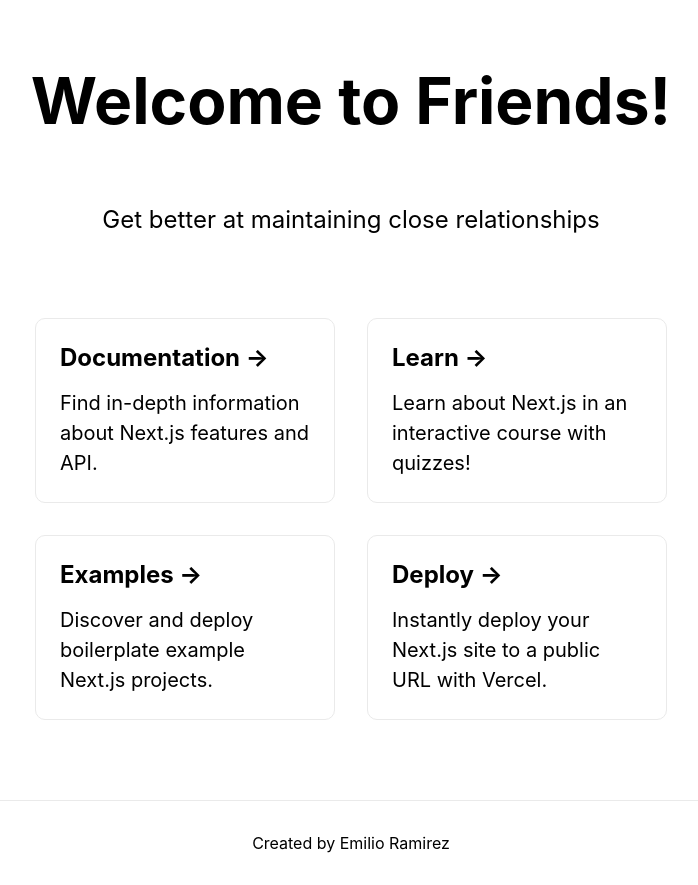
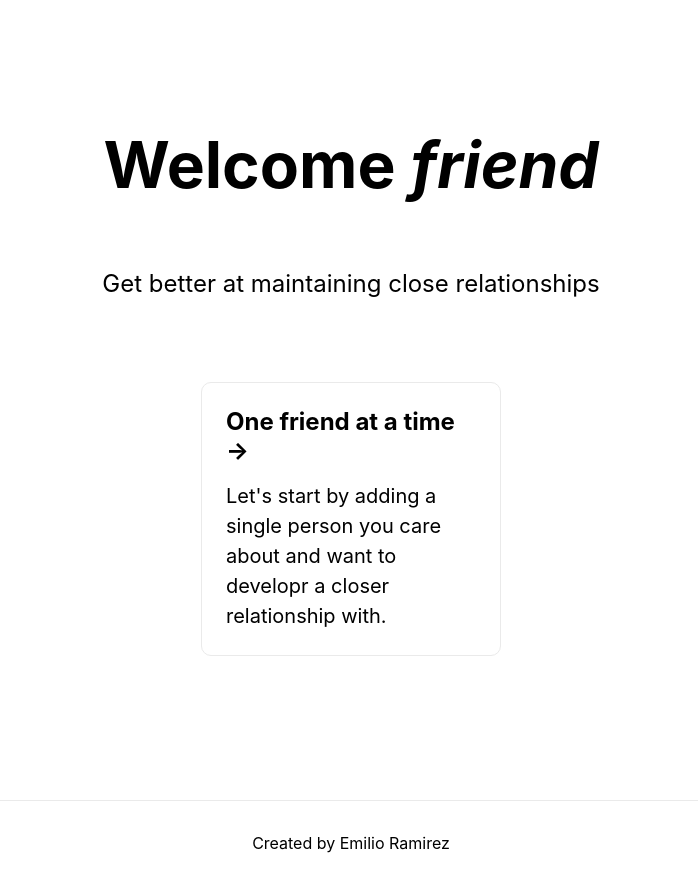
Before and after one commit to emilioramirezeguia/friends, a Next.js app: page / in a window 1280 px wide. Shown: the whole page, without its empty margins (289-987 px from the left). Built offline with nearby package versions, Linux system fonts and the light colour scheme.

Commit message:
Remove extra cards in Home

```diff
--- a/pages/index.tsx
+++ b/pages/index.tsx
@@ -13,7 +13,9 @@ const Home: NextPage = () => {
       </Head>
 
       <main className={styles.main}>
-        <h1 className={styles.title}>Welcome to Friends!</h1>
+        <h1 className={styles.title}>
+          Welcome <em>friend</em>
+        </h1>
 
         <p className={styles.description}>
           Get better at maintaining close relationships{" "}
@@ -21,28 +23,10 @@ const Home: NextPage = () => {
 
         <div className={styles.grid}>
           <a href="https://nextjs.org/docs" className={styles.card}>
-            <h2>Documentation &rarr;</h2>
-            <p>Find in-depth information about Next.js features and API.</p>
-          </a>
-
-          <a href="https://nextjs.org/learn" className={styles.card}>
-            <h2>Learn &rarr;</h2>
-            <p>Learn about Next.js in an interactive course with quizzes!</p>
-          </a>
-
-          <a
-            href="https://github.com/vercel/next.js/tree/canary/examples"
-            className={styles.card}>
-            <h2>Examples &rarr;</h2>
-            <p>Discover and deploy boilerplate example Next.js projects.</p>
-          </a>
-
-          <a
-            href="https://vercel.com/new?utm_source=create-next-app&utm_medium=default-template&utm_campaign=create-next-app"
-            className={styles.card}>
-            <h2>Deploy &rarr;</h2>
+            <h2>One friend at a time &rarr;</h2>
             <p>
-              Instantly deploy your Next.js site to a public URL with Vercel.
+              Let's start by adding a single person you care about and want to
+              developr a closer relationship with.
             </p>
           </a>
         </div>
```
